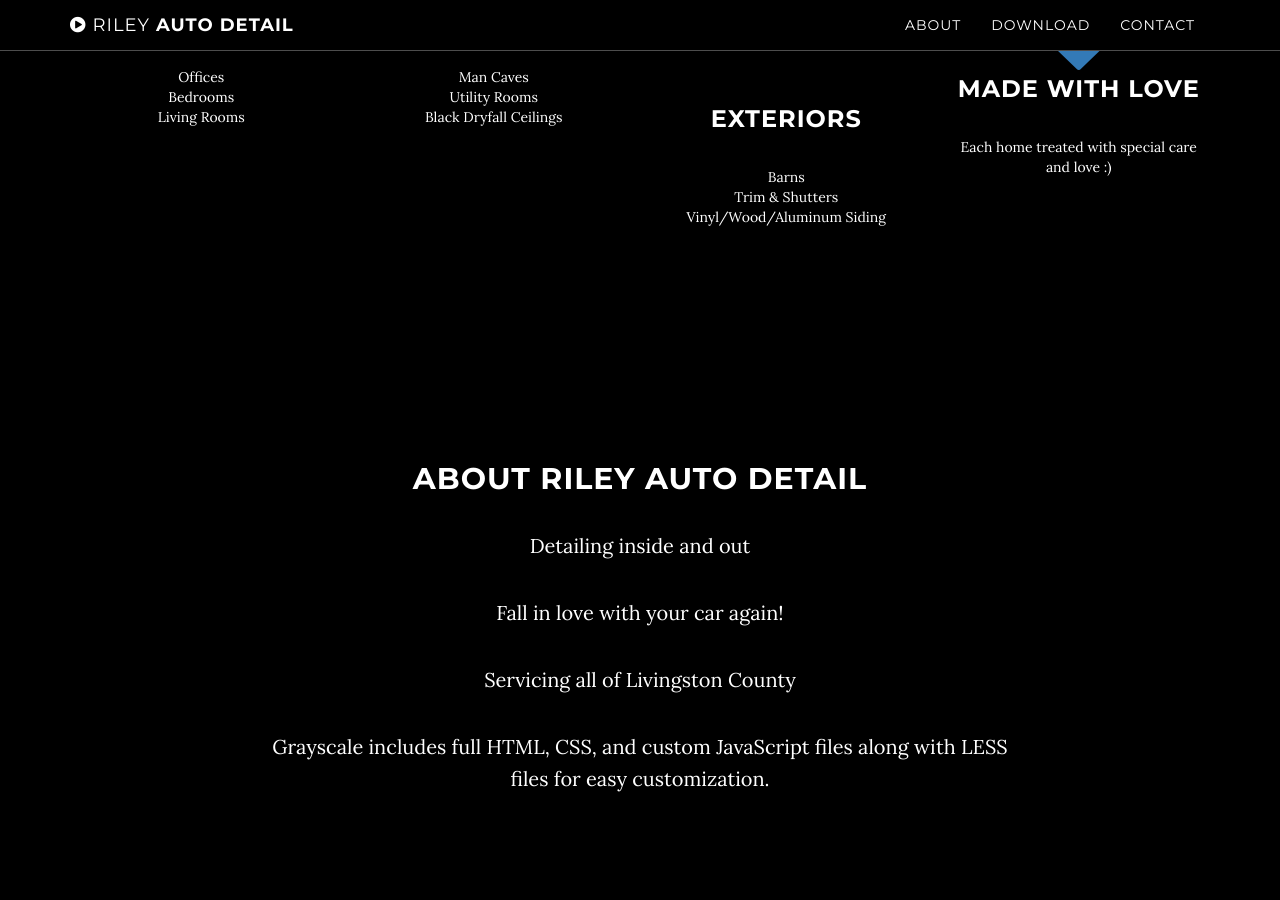
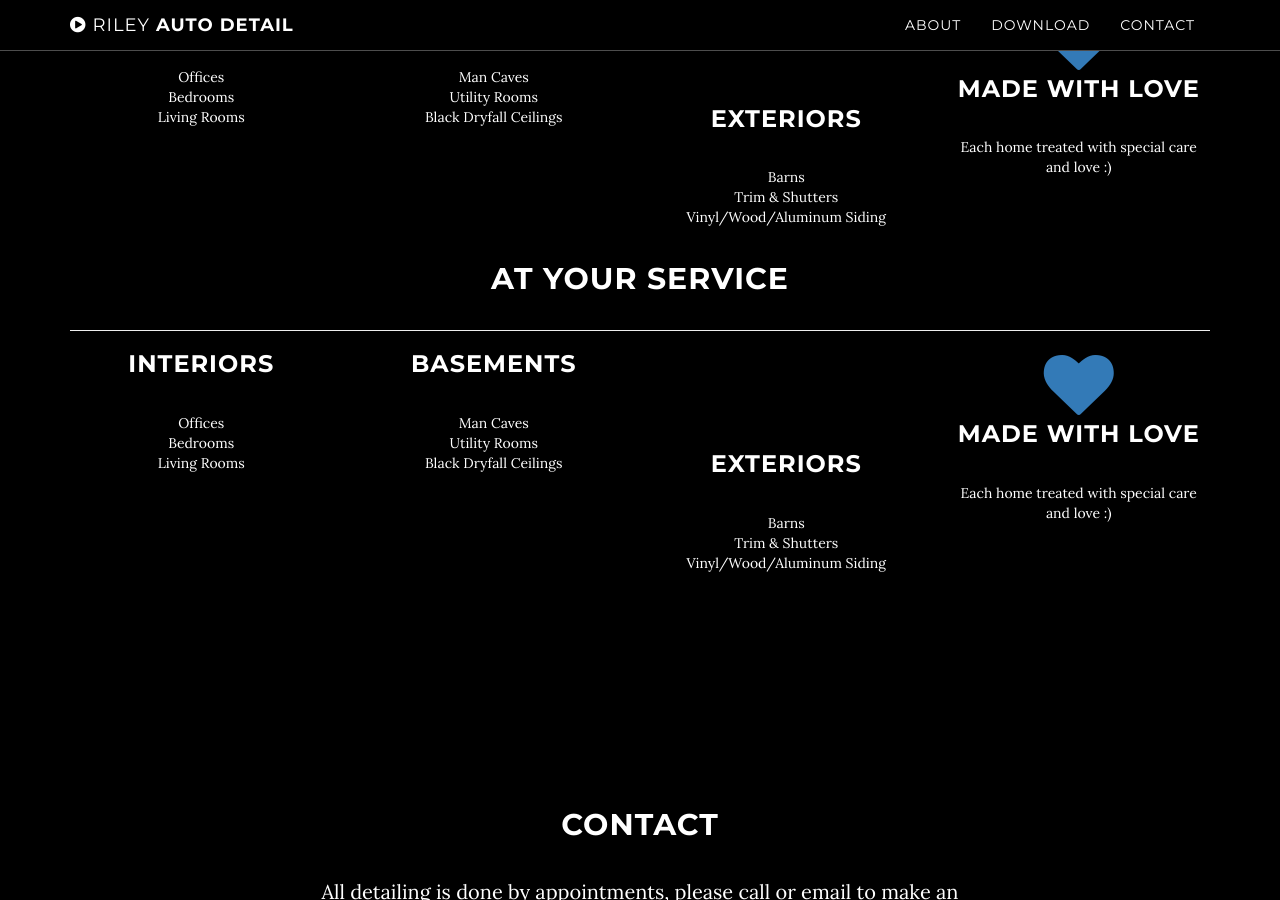
Before and after one commit to Silverado5300/RileyAuto, a Jekyll site: the page built from index.html, in a window 1280 px wide and 900 px high, scrolled down 983 px. Built offline with Jekyll 4.4.1, drawn with Linux system fonts in a browser that asks for light colours; some of the changed text lies outside the part shown.

Commit message:
Update download.html

```diff
--- a/_includes/download.html
+++ b/_includes/download.html
@@ -1,26 +1,74 @@
-<!-- About Section -->
-    <section id="about" class="container content-section text-center">
+<!-- Prices Section -->
+<section id="prices">
+    <div class="container">
         <div class="row">
-            <div class="col-lg-8 col-lg-offset-2">
-                <h2>About Riley Auto Detail</h2>
-                <p>Detailing inside and out</p>
-                <p>Fall in love with your car again!</p>
-                <p>Servicing all of Livingston County</p>
-                <p>Grayscale includes full HTML, CSS, and custom JavaScript files along with LESS files for easy customization.</p>
+            <div class="col-lg-12 text-center">
+                <h2 class="section-heading">At Your Service</h2>
+                <hr class="primary">
             </div>
         </div>
-    </section>
-
-
-<!-- Download Section -->
-    <section id="download" class="content-section text-center">
-        <div class="download-section">
-            <div class="container">
-                <div class="col-lg-8 col-lg-offset-2">
-                    <h2>Download Grayscale</h2>
-                    <p>You can download Grayscale for free on the preview page at Start Bootstrap.</p>
-                    <a href="http://startbootstrap.com/template-overviews/grayscale/" class="btn btn-default btn-lg">Visit Download Page</a>
+    </div>
+    <div class="container">
+        <div class="row">
+            <div class="col-lg-3 col-md-6 text-center">
+                <div class="service-box">
+                    <i class="fas fa-paint-roller fa-5x wow bounceIn text-primary"></i>
+                    <h3>Interiors</h3>
+                    <p class="text-muted">
+                        <div>
+                        Offices
+                        </div>
+                        <div>
+                        Bedrooms
+                        </div>
+                        <div>
+                        Living Rooms
+                        </div>
+                    </p>
+                </div>
+            </div>
+            <div class="col-lg-3 col-md-6 text-center">
+                <div class="service-box">
+                    <i class="fas fa-brush fa-5x wow bounceIn text-primary"></i>
+                    <h3>Basements</h3>
+                    <p class="text-muted">
+                        <div>
+                            Man Caves
+                        </div>
+                        <div>
+                            Utility Rooms
+                        </div>
+                        <div>
+                            Black Dryfall Ceilings
+                        </div>
+                    </p>
+                    </p>
+                </div>
+            </div>
+            <div class="col-lg-3 col-md-6 text-center">
+                <div class="service-box">
+                    <i class="fas fa-home fa-5x wow bounceIn text-primary"></i>
+                    <h3>Exteriors</h3>
+                    <p class="text-muted">
+                        <div>
+                            Barns
+                        </div>
+                        <div>
+                            Trim & Shutters
+                        </div>
+                        <div>
+                            Vinyl/Wood/Aluminum Siding
+                        </div>
+                    </p></p>
+                </div>
+            </div>
+            <div class="col-lg-3 col-md-6 text-center">
+                <div class="service-box">
+                    <i class="fa fa-5x fa-heart wow bounceIn text-primary" data-wow-delay=".3s"></i>
+                    <h3>Made with Love</h3>
+                    <div>Each home treated with special care and love :)</div>
                 </div>
             </div>
         </div>
-    </section>
+    </div>
+</section>
```
